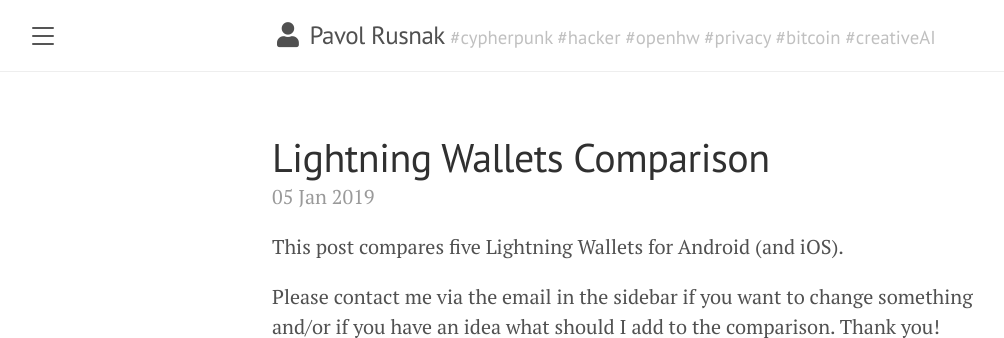
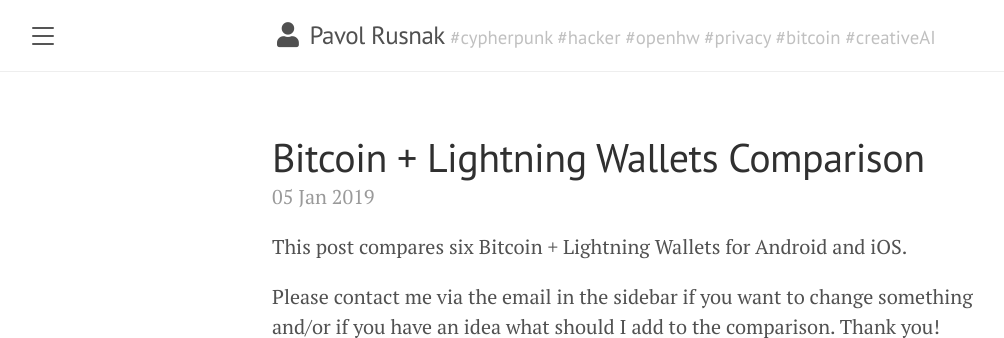
Before and after one commit to prusnak/rusnak.io, a Jekyll site: the page built from _posts/2019-01-05-lightning-wallets-comparison.md, in a window 1280 px wide and 900 px high, cut to the strip 0-338 px from the top of the window. Shown: the whole strip, without its empty margins (8-1012 px from the left). Built offline with Jekyll 4.4.1, drawn with Linux system fonts in a browser that asks for light colours; nearby versions of some CDN libraries; some of the changed text lies outside the part shown.

Commit message:
fix typo

```diff
--- a/_posts/2019-01-05-lightning-wallets-comparison.md
+++ b/_posts/2019-01-05-lightning-wallets-comparison.md
@@ -1,9 +1,9 @@
 ---
 layout: post
-title: Lightning Wallets Comparison
+title: Bitcoin + Lightning Wallets Comparison
 ---
 
-This post compares five Lightning Wallets for Android (and iOS).
+This post compares six Bitcoin + Lightning Wallets for Android and iOS.
 
 Please contact me via the email in the sidebar if you want to change something and/or if you have an idea what should I add to the comparison. Thank you!
 
```
